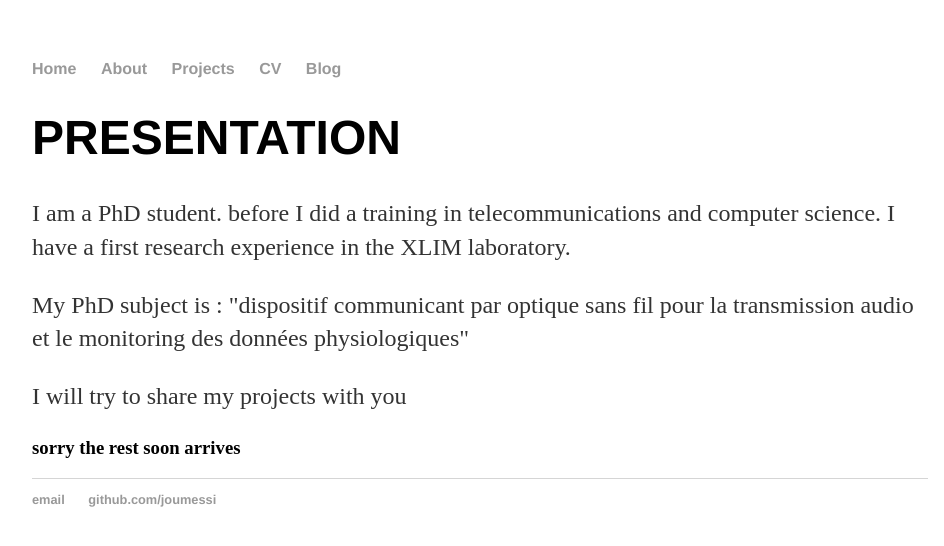
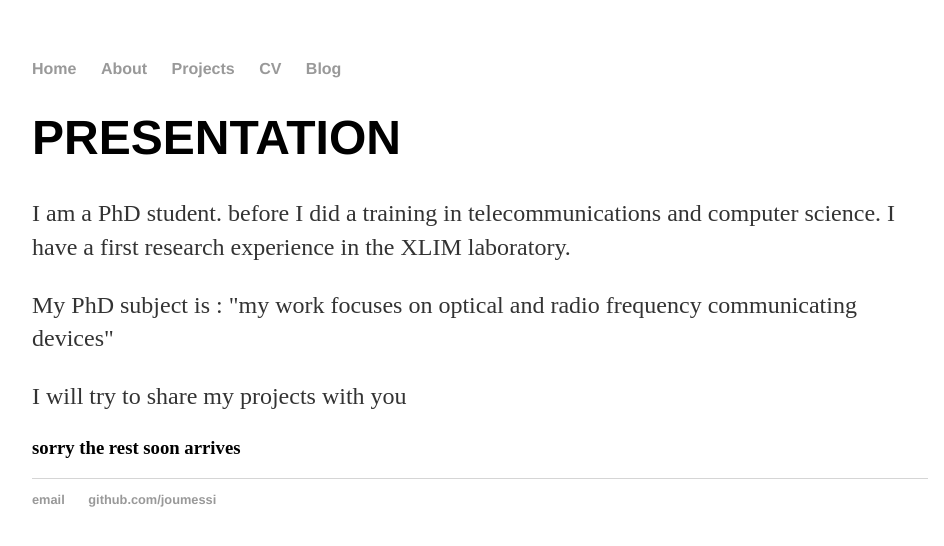
Before and after one commit to joumessi/RF_AND_OPTICAL_TRANSMISSION, a Jekyll site: the page index.html, which Jekyll copies as it is, in a window 1280 px wide. Shown: the top 546 px of the page, without its empty margins (160-1104 px from the left). Built offline with Jekyll 4.4.1, drawn with Linux system fonts in a browser that asks for light colours.

Commit message:
Update index.html

```diff
--- a/index.html
+++ b/index.html
@@ -18,7 +18,7 @@
 		<div class="container">
         		<h1>PRESENTATION</h1>
 				<p>I am a PhD student. before I did a training in telecommunications and computer science. I have a first research experience in the XLIM laboratory.</p>
-				<p>My PhD subject is : "dispositif communicant par optique sans fil pour la transmission audio et le monitoring des données physiologiques" </p>
+				<p>My PhD subject is : "my work focuses on optical and radio frequency communicating devices" </p>
 		<div class="blurb">
 			<p>I will try to share my projects with you</p>
 			<h3>sorry the rest soon arrives</h3>
```
